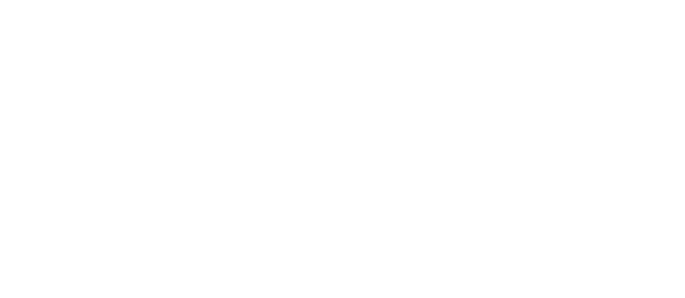
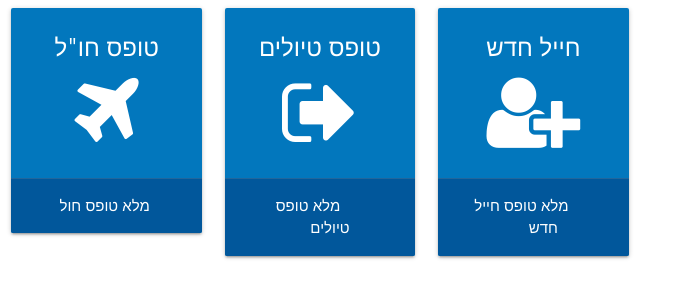
Before and after one commit to bcal123123/bcal2, a plain HTML site: page public/index.html in a window 1280 px wide. Shown: the whole page, without its empty margins (0-685 px from the left). Drawn offline with nearby package versions, Linux system fonts and the light colour scheme.

Commit message:
update index

```diff
--- a/public/index.html
+++ b/public/index.html
@@ -5,8 +5,54 @@
     <title>BKal</title>
     <link rel="stylesheet" href="https://cdnjs.cloudflare.com/ajax/libs/materialize/0.98.2/css/materialize.min.css">
     <script src="https://cdnjs.cloudflare.com/ajax/libs/materialize/0.98.2/js/materialize.min.js"></script>
+    <link rel="stylesheet" href="https://maxcdn.bootstrapcdn.com/font-awesome/4.7.0/css/font-awesome.min.css">
 </head>
 <body>
+    <!-- this is the menu bar -->
+    <div class="row">
+        <div class="col m2" style="direction: rtl;">
+            <div class="card light-blue darken-3" style="text-align:center;">
+                <div class="card-content white-text">
+                    <span class="card-title">טופס חו"ל</span>
+                    <p>
+                        <i class="fa fa-plane" style="font-size:82px" aria-hidden="true"></i>
+                    </p>
+                </div>
+                <div class="card-action" style="background: #01579b">
+                    <a href="#" style="color:#fff; margin-left:20px">מלא טופס חול</a>
+                </div>
+            </div>
+        </div>
 
+
+        <div class="col m2" style="direction: rtl;">
+            <div class="card light-blue darken-3" style="text-align:center;">
+                <div class="card-content white-text">
+                    <span class="card-title">טופס טיולים</span>
+                    <p>
+                        <i class="fa fa-sign-out" style="font-size:82px" aria-hidden="true"></i>
+                    </p>
+                </div>
+                <div class="card-action" style="background: #01579b">
+                    <a href="#" style="color:#fff; margin-left:20px">מלא טופס טיולים</a>
+                </div>
+            </div>
+        </div>
+
+        <div class="col m2" style="direction: rtl;">
+            <div class="card light-blue darken-3" style="text-align:center;">
+                <div class="card-content white-text">
+                    <span class="card-title">חייל חדש</span>
+                    <p>
+                        <i class="fa fa-user-plus" style="font-size:82px" aria-hidden="true"></i>
+                    </p>
+                </div>
+                <div class="card-action" style="background: #01579b">
+                    <a href="#" style="color:#fff; margin-left:20px">מלא טופס חייל חדש</a>
+                </div>
+            </div>
+        </div>
+    </div>
+    <!-- this is the menu bar -->
 </body>
 </html>
```
